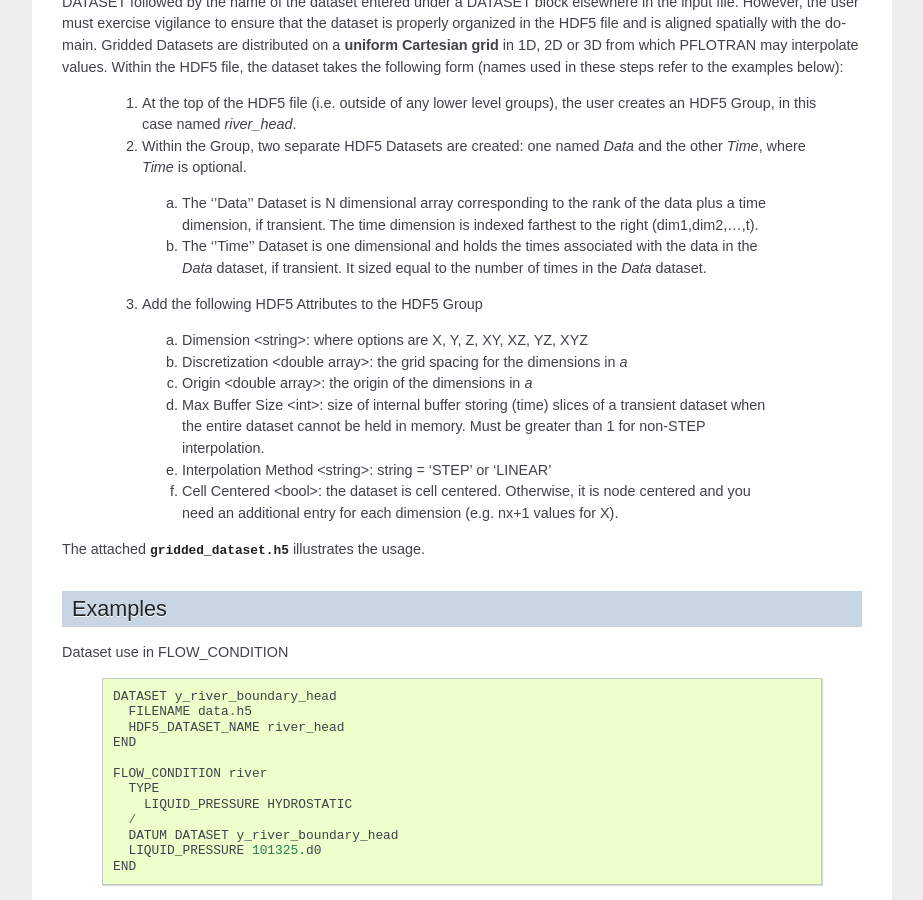
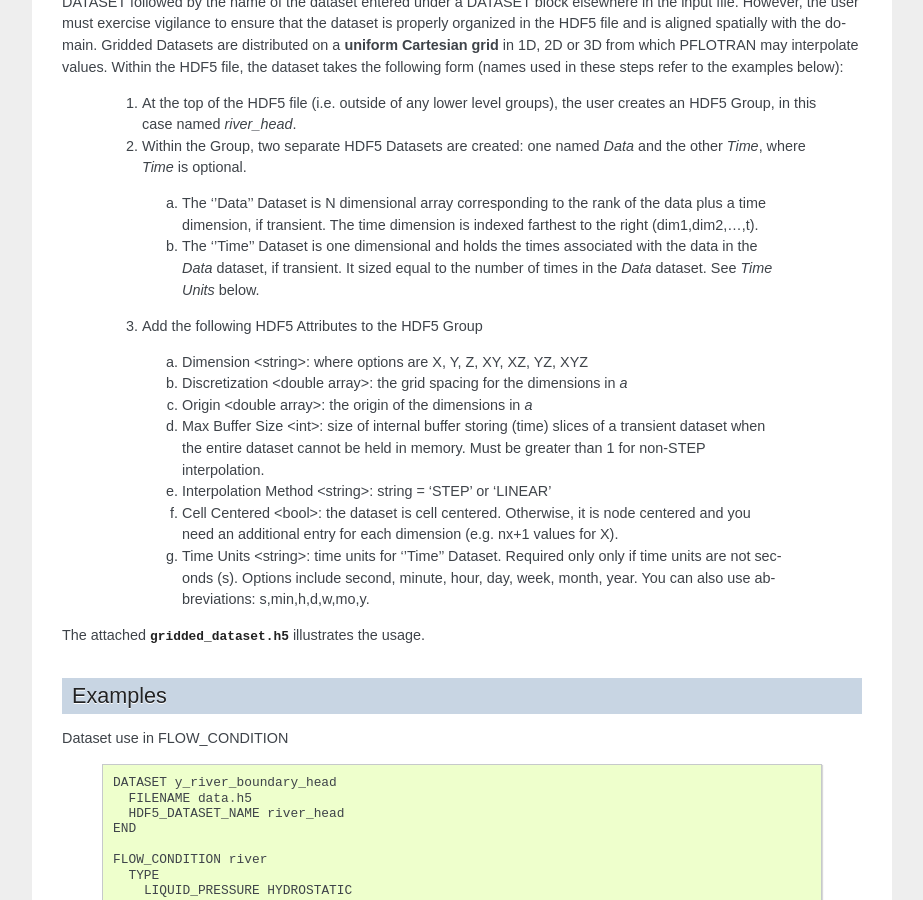
Before and after one commit to Miracloon/pflotran-documentation, a Sphinx documentation site: the page built from source/user_guide/cards/subsurface/dataset_card.rst, in a window 1280 px wide and 900 px high, scrolled down 1035 px. Shown: the whole window, without its empty margins (318-1241 px from the left). Built offline with Sphinx 7.4.7, drawn with Linux system fonts in a browser that asks for light colours.

Commit message:
added documentation describing time units for hdf5 datasets

```diff
--- a/source/user_guide/cards/subsurface/dataset_card.rst
+++ b/source/user_guide/cards/subsurface/dataset_card.rst
@@ -69,7 +69,7 @@ Within the HDF5 file, the dataset takes the following form (names used in these
      is indexed farthest to the right (dim1,dim2,...,t).
   b. The ''Time'' Dataset is one dimensional and holds the times associated
      with the data in the *Data* dataset, if transient. It sized equal to
-     the number of times in the *Data* dataset.
+     the number of times in the *Data* dataset. See *Time Units* below.
 
  3. Add the following HDF5 Attributes to the HDF5 Group
 
@@ -83,6 +83,10 @@ Within the HDF5 file, the dataset takes the following form (names used in these
   f. Cell Centered <bool>: the dataset is cell centered.  Otherwise, it is node
      centered and you need an additional entry for each dimension (e.g. nx+1
      values for X).
+  g. Time Units <string>: time units for ''Time'' Dataset. Required only
+     only if time units are not seconds (s). Options include second, minute,
+     hour, day, week, month, year. You can also use abbreviations:
+     s,min,h,d,w,mo,y.
 
 The attached :download:`gridded_dataset.h5 <files/gridded_dataset.h5>` illustrates
 the usage.
```
